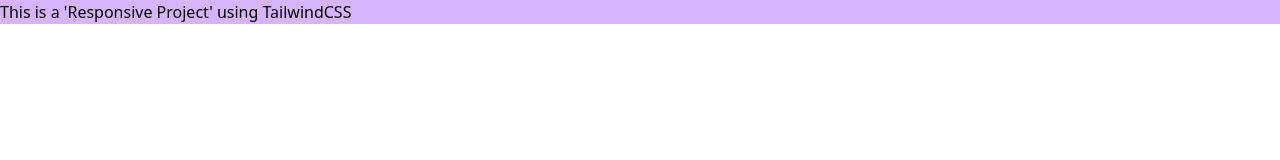
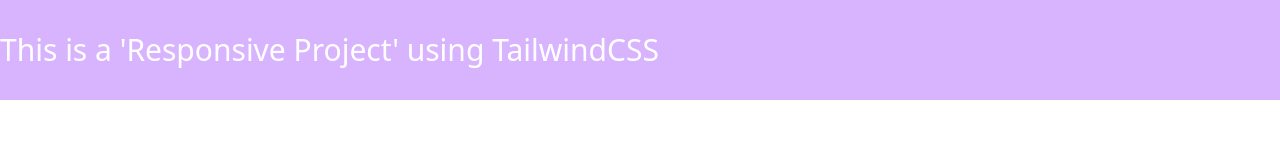
Before and after one commit to Sujan-Kumar/Tailwind-Project-01, a website built with Vite: page index.html in a window 1280 px wide. Built offline with nearby package versions, Linux system fonts and the light colour scheme.

Commit message:
Padding Added and Text Color Changed

```diff
--- a/index.html
+++ b/index.html
@@ -8,6 +8,6 @@
      <link rel="stylesheet" href="./css/main.css">
 </head>
 <body>
-    <h1 class="bg-purple-300">This is a 'Responsive Project' using TailwindCSS</h1>
+    <h1 class="bg-purple-300 py-8  text-3xl text-white">This is a 'Responsive Project' using TailwindCSS</h1>
 </body>
 </html>
```
